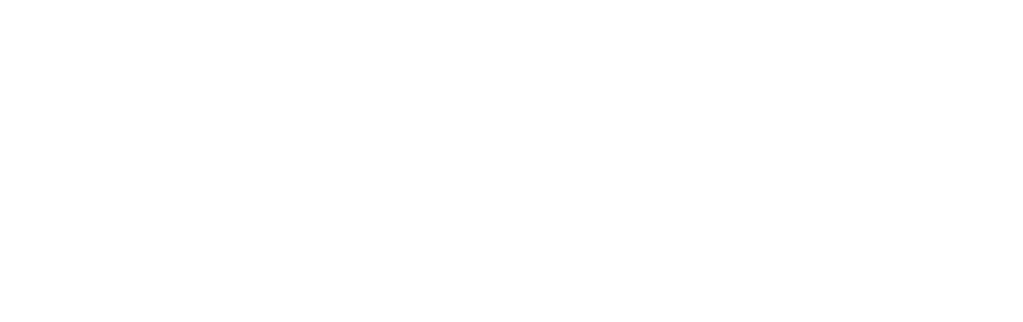
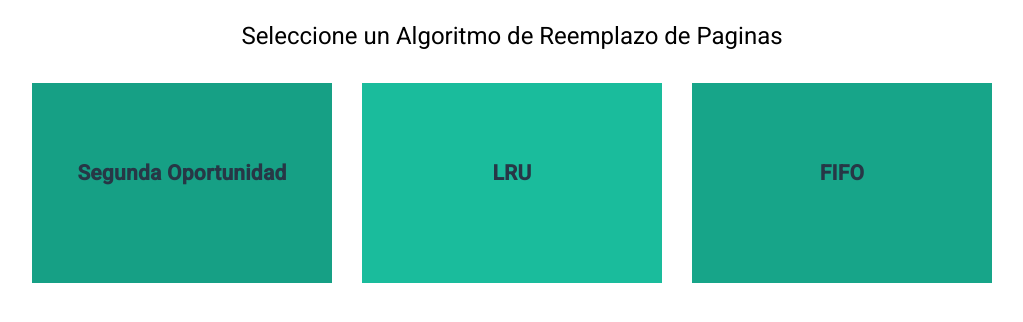
Before and after one commit to BChilin1996/algoritmosSimulacionPaginacion, an Angular app: page /home in a window 1280 px wide. Before the commit this address led to /. Shown: the top 322 px of the page, without its empty margins (128-1151 px from the left). Built offline with nearby package versions, Linux system fonts and the light colour scheme.

Commit message:
Menu Principal

```diff
--- /dev/null
+++ b/src/app/Componentes/home-algoritmos/home-algoritmos.component.css
@@ -0,0 +1,101 @@
+
+
+html {
+    background-color: #1a1a1a;
+    overflow: hidden;
+  }
+
+  .middle {
+    width: 100%;
+    text-align: center;
+    h1 {
+      color: #ffff;
+    }
+    input[type="radio"] {
+      display: none;
+      &:checked {
+        + .box {
+          background-color: #273746;
+          span {
+            color: white;
+            transform: translateY(70px);
+            &:before {
+              transform: translateY(0px);
+              opacity: 1;
+            }
+          }
+        }
+      }
+    }
+    .box {
+      margin: 15px;
+      width: 300px;
+      height: 200px;
+      background-color: #ffff;
+      transition: all 250ms ease;
+      will-change: transition;
+      display: inline-block;
+      text-align: center;
+      cursor: pointer;
+      position: relative;
+      font-family: #ffff;
+      font-weight: 900;
+      &:active {
+        transform: translateY(10px);
+      }
+      span {
+        position: absolute;
+        transform: translate(0, 60px);
+        left: 0;
+        right: 0;
+        padding-left:20px ;
+        padding-right: 20px;
+        transition: all 300ms ease;
+        font-size: 1.5em;
+        user-select: none;
+        color: #273746;;
+        &:before {
+          font-size: 1.2em;
+          font-family: FontAwesome;
+          display: block;
+          transform: translateY(-80px);
+          opacity: 0;
+          transition: all 300ms ease-in-out;
+          font-weight: normal;
+          color: white;
+        }
+      }
+    }
+    .front-end {
+      span {
+        &:before {
+          content: "\f121";
+        }
+      }
+    }
+    .back-end {
+      span {
+        &:before {
+          content: "\f0f4";
+        }
+      }
+    }
+
+    /* Made by */
+    p {
+      color: #ffff;
+      font-weight: 400;
+      a {
+        text-decoration: underline;
+        font-weight: bold;
+        color: #fff;
+      }
+      span {
+        &:after {
+          content: "\f0e7";
+          font-family: FontAwesome;
+          color: yellow;
+        }
+      }
+    }
+  }
--- /dev/null
+++ b/src/app/Componentes/home-algoritmos/home-algoritmos.component.html
@@ -0,0 +1,24 @@
+<div class="middle" style="padding: 20px;">
+    <h1 style="color: #000000;">Seleccione un Algoritmo de Reemplazo de Paginas</h1>
+    <label>
+        <input type="radio" name="radio" />
+        <div class="front-end box" style="background-color: #16A085;" (click)="segundaOportunidad()">
+            <span>Segunda Oportunidad</span>
+        </div>
+    </label>
+
+    <label>
+        <input type="radio" name="radio" />
+        <div class="back-end box"  style="background-color: #1ABC9C;" (click)="lru()">
+            <span>LRU</span>
+        </div>
+    </label>
+
+    <label>
+        <input type="radio" name="radio" />
+        <div class="back-end box"  style="background-color: #17A589;" (click)="fifo()">
+            <span>FIFO</span>
+        </div>
+    </label>
+
+</div>
--- /dev/null
+++ b/src/app/Componentes/home-algoritmos/home-algoritmos.component.ts
@@ -0,0 +1,31 @@
+import { Component } from '@angular/core';
+import { Router } from '@angular/router';
+
+@Component({
+  selector: 'app-home-algoritmos',
+  standalone: true,
+  imports: [],
+  templateUrl: './home-algoritmos.component.html',
+  styleUrl: './home-algoritmos.component.css'
+})
+export class HomeAlgoritmosComponent {
+
+  constructor(
+    private router: Router
+  ) {
+
+  }
+
+  segundaOportunidad() {
+    this.router.navigate(['/segunda-oportunidad'])
+  }
+
+  lru() {
+    this.router.navigate(['/lru'])
+  }
+
+  fifo() {
+    this.router.navigate(['/fifo'])
+  }
+
+}
--- a/src/app/Componentes/reemplazo-nru/reemplazo-nru.component.html
+++ b/src/app/Componentes/reemplazo-nru/reemplazo-nru.component.html
@@ -2,7 +2,7 @@
     <div class="row">
         <div class="col-sm">
             <h2>Simulador de Paginación de Memoria Virtual</h2>
-            <h2>Algoritmo de Reemplazo FIFO</h2>
+            <h2>Algoritmo de Reemplazo LRU</h2>
         </div>
     </div>
 
--- a/src/app/Componentes/reemplazo-segunda-oportunidad/reemplazo-segunda-oportunidad.component.html
+++ b/src/app/Componentes/reemplazo-segunda-oportunidad/reemplazo-segunda-oportunidad.component.html
@@ -2,7 +2,7 @@
     <div class="row">
         <div class="col-sm">
             <h2>Simulador de Paginación de Memoria Virtual</h2>
-            <h2>Algoritmo de Reemplazo FIFO</h2>
+            <h2>Algoritmo de Reemplazo Segunda Oportunidad</h2>
         </div>
     </div>
 
```
Also changed, not shown: src/app/app.routes.ts (+6 -2 lines), 1 other file (tests, documents, lock files or other folders).
